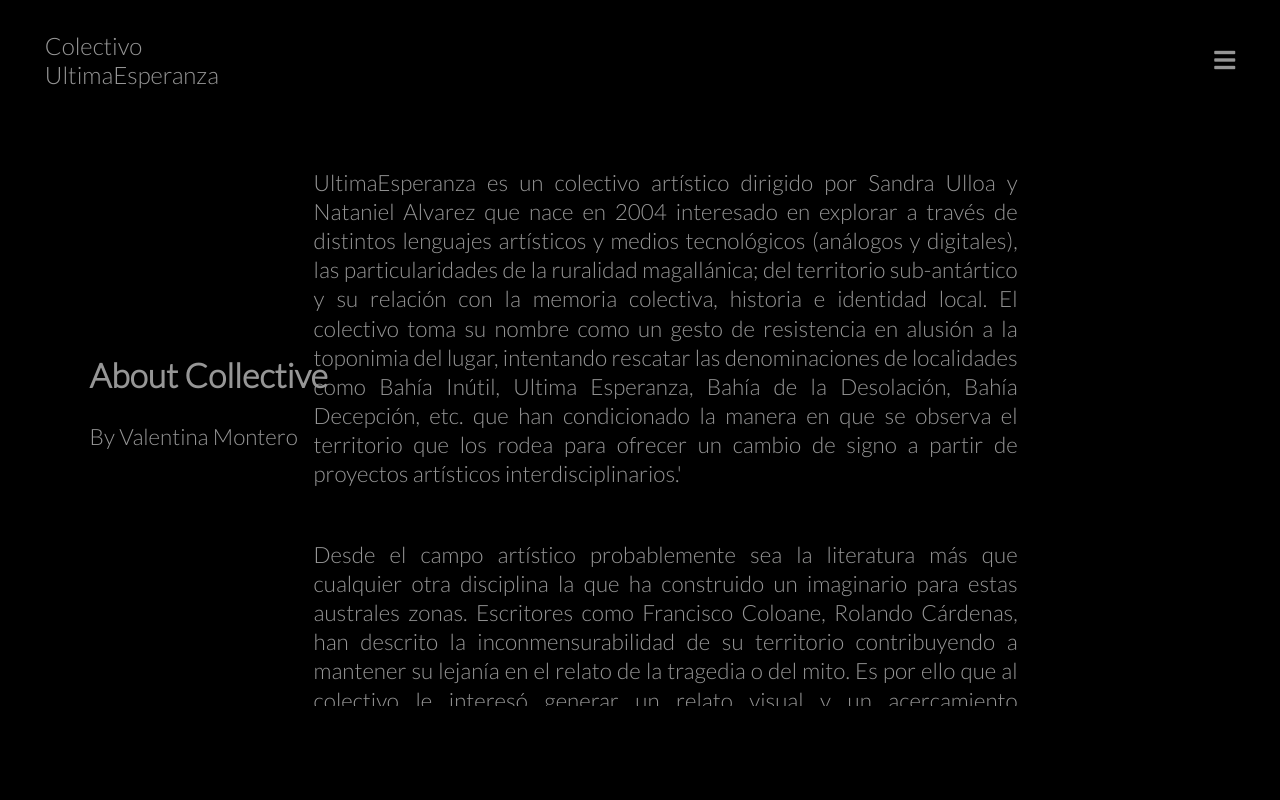
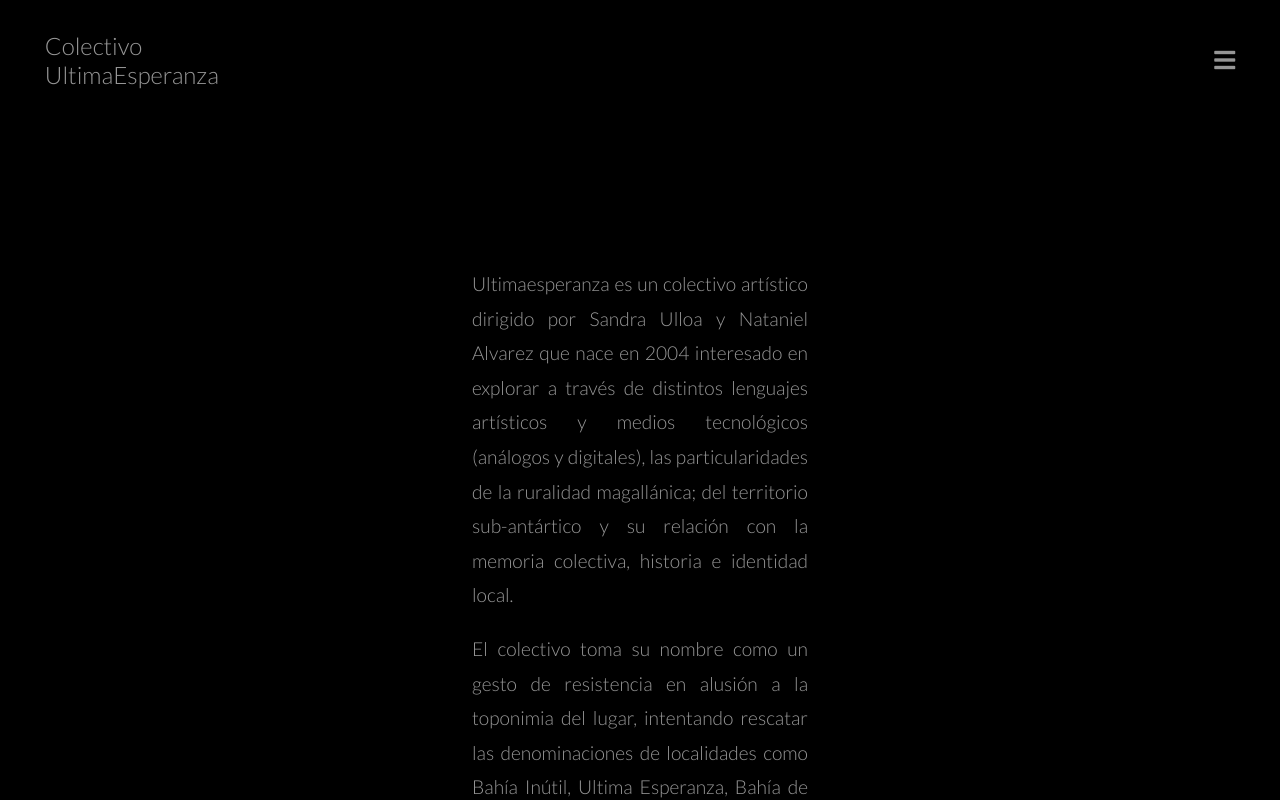
Before and after one commit to ffdietz/hashtag, a React (Create React App) app in the folder client/: page /about in a window 1280 px wide. Shown: the top 800 px of the page. Built offline with nearby package versions, Linux system fonts and the light colour scheme.

Commit message:
short biography

```diff
--- a/client/src/components/AboutCollective.js
+++ b/client/src/components/AboutCollective.js
@@ -17,13 +17,13 @@ export class AboutCollective extends Component {
     render() {
         return (
             <AboutContainer>
-                <Title>
-                    <h2>About Collective</h2>
-                    <p>By Valentina Montero</p>
-                </Title>
-                <BiographyText>
-                    {this.paragraph(Biography)}
-                </BiographyText>
+                <AboutWrapper>
+                    {/* <Title>El Colectivo</Title> */}
+                    {/* <p>By Valentina Montero</p> */}
+                    <BiographyText>
+                        {this.paragraph(Biography)}
+                    </BiographyText>
+                </AboutWrapper>
             </AboutContainer>
         )
     }
@@ -34,44 +34,45 @@ export default AboutCollective
 const AboutContainer = styled.div`
     width: 100vw;
     height: 100vh;
-    padding: 2vw;
     display: flex;
-    font-size:1.4rem;
-
     align-items: center;
-    justify-content: space-between;
-
+    justify-content: center;
     color: var(--font-color);
 `
 
-const Title = styled.div `
-    margin: 0 4rem;
-    position: absolute;
+const AboutWrapper = styled.div`
+    width: 75vw;
+    height: 60vh;
+    margin-top: var(--navbar-height);
 
-    top: 50%;
-    -ms-transform: translateY(-50%);
-    transform: translateY(-50%);
+    display:flex;
+    flex-direction: row;
+    /* align-items: flex-start; */
+    align-items: center;
+    justify-content: space-around;
 
-    h1, p{
-        color: var(--font-color);
-    }
+`
+
+const Title = styled.h2 `
+    border: 1px solid green;
+    margin: 0;
+    padding: 0;
 `
 
 const BiographyText = styled.p `
-    height: 70vh;
-    overflow: auto;
+    height: 50vh;
+    width: 35%;
+    margin: 0;
+    padding: 0;
     text-align: justify;
-    line-height: 1.3;
+
+    font-size:1.2rem;
+    line-height: 1.8;
 
     color: var(--font-color);
 
-    width:55%;
-    padding: 0 3rem;
-    margin: 0 auto;
 `
 const Biography =
-    `UltimaEsperanza es un colectivo artístico dirigido por Sandra Ulloa y Nataniel Alvarez que nace en  2004 interesado en explorar a través de distintos lenguajes artísticos y  medios tecnológicos (análogos y digitales), las particularidades de la ruralidad magallánica; del territorio sub-antártico y su relación con la memoria colectiva, historia e identidad local. El colectivo toma su nombre como un gesto de resistencia en alusión a la toponimia del lugar, intentando rescatar las denominaciones  de localidades como  Bahía Inútil, Ultima Esperanza, Bahía de la Desolación, Bahía Decepción, etc. que han condicionado la manera en que se observa el territorio que los rodea para ofrecer un cambio de signo a partir de proyectos artísticos interdisciplinarios.'\n\n
-    Desde el campo artístico probablemente sea la literatura más que cualquier otra disciplina la que ha construido un imaginario para estas australes zonas. Escritores como Francisco Coloane, Rolando Cárdenas, han descrito la inconmensurabilidad de su territorio contribuyendo a mantener su lejanía en el relato de la tragedia o del mito.  Es por ello que al colectivo le interesó generar un relato visual y un acercamiento transdisciplinario en la observación de esta “última frontera”.\n\n
-    Sus primeros trabajos consistían en dar visibilidad y ofrecer re-lecturas sobre la vida comunitaria en zonas rurales, rescatando las voces y recuerdos de sus habitantes y el legado indígena silenciado por la historia oficial. En los últimos años su trabajo se basa en expediciones a lugares extremos a los que convocan a artistas, científicos, historiadores. Desde 2011 realizan expediciones a glaciares y ventisqueros, no sólo con la intención de documentar la inmensidad e inédita belleza de estas zonas, sino también para plantear preguntas y reflexiones sobre la dimensión patrimonial, geopolítica, afectiva y estética de estos lugares para la comunidad magallánica y para la historia de la humanidad en general. Los artistas del colectivo, en cada expedición, actualizan la figura de los primeros exploradores naturalistas, combinando de manera poética recursos científicos y tecnológicos para la captura de datos visuales y sonoros,  interviniendo por medio de macro y micro-proyecciones el paisaje, generando un contraste entre los agentes humanos y no humanos del territorio.   Todo esto va construyendo lo  que el colectivo ha denominado un “glaciar virtual” que está  siendo constantemente alimentado por datos estadísticos, definiciones, imágenes,  narrativas etc. el cual se expone y comparte en distintos formatos a través de conciertos, instalaciones, charlas.\n\n
-    Estableciendo redes con artistas de otros puntos del país y del extranjero, Ultimaesperanza organiza desde 2013 “Lumen, Encuentro Internacional de arte contemporáneo y nuevos medios”, actividad auto-gestionada que permite descentralizar las prácticas mediales de sus circuitos tradicionales combinando presentaciones y talleres de arte sonoro, performance, mapping, entre otras, permitiendo generar un diálogo con el territorio y la comunidad austral.\n\n
-    `
+    `Ultimaesperanza es un colectivo artístico dirigido por Sandra Ulloa y Nataniel Alvarez que nace en  2004 interesado en explorar a través de distintos lenguajes artísticos y  medios tecnológicos (análogos y digitales), las particularidades de la ruralidad magallánica; del territorio sub-antártico y su relación con la memoria colectiva, historia e identidad local.
+
+    El colectivo toma su nombre como un gesto de resistencia en alusión a la toponimia del lugar, intentando rescatar las denominaciones  de localidades como  Bahía Inútil, Ultima Esperanza, Bahía de la Desolación, Bahía Decepción, etc. que han condicionado la manera en que se observa el territorio que los rodea para ofrecer un cambio de signo a partir de proyectos artísticos interdisciplinarios.`
--- a/client/src/components/Main.js
+++ b/client/src/components/Main.js
@@ -17,7 +17,7 @@ export class Main extends Component {
                     <TransitionGroup>
                         <CSSTransition
                             key={ location.key }
-                            timeout={ 400 }
+                            timeout={ 6000 }
                             classNames="fade"
                             >
                             <Switch location={ location }>
@@ -51,7 +51,7 @@ const MainContainer = styled.div `
     .fade-appear-active,
     .fade-enter.fade-enter-active {
         opacity: 1;
-        transition: opacity 600ms linear 150ms;
+        transition: opacity 600ms linear 500ms;
     }
 
     .fade-exit {
```
